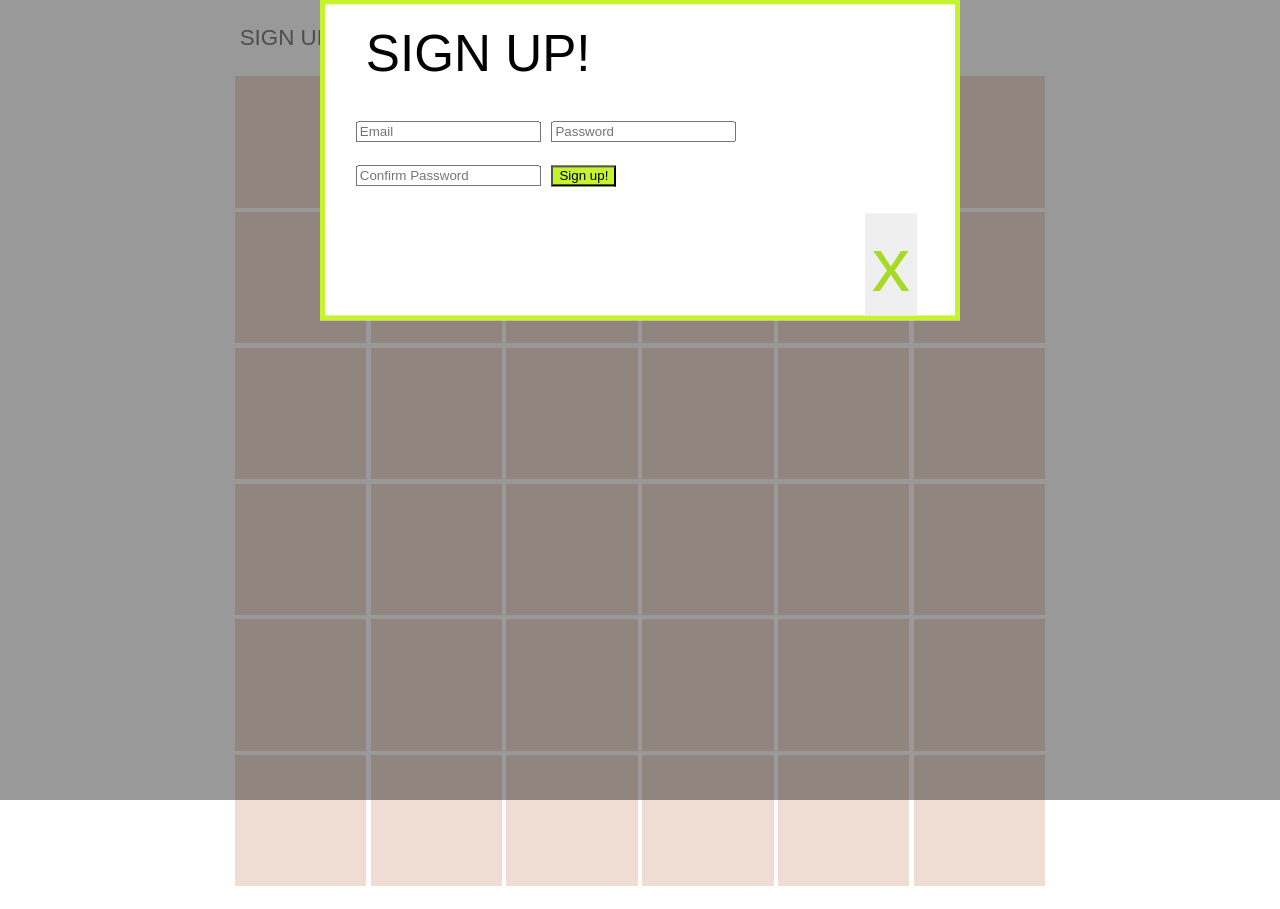
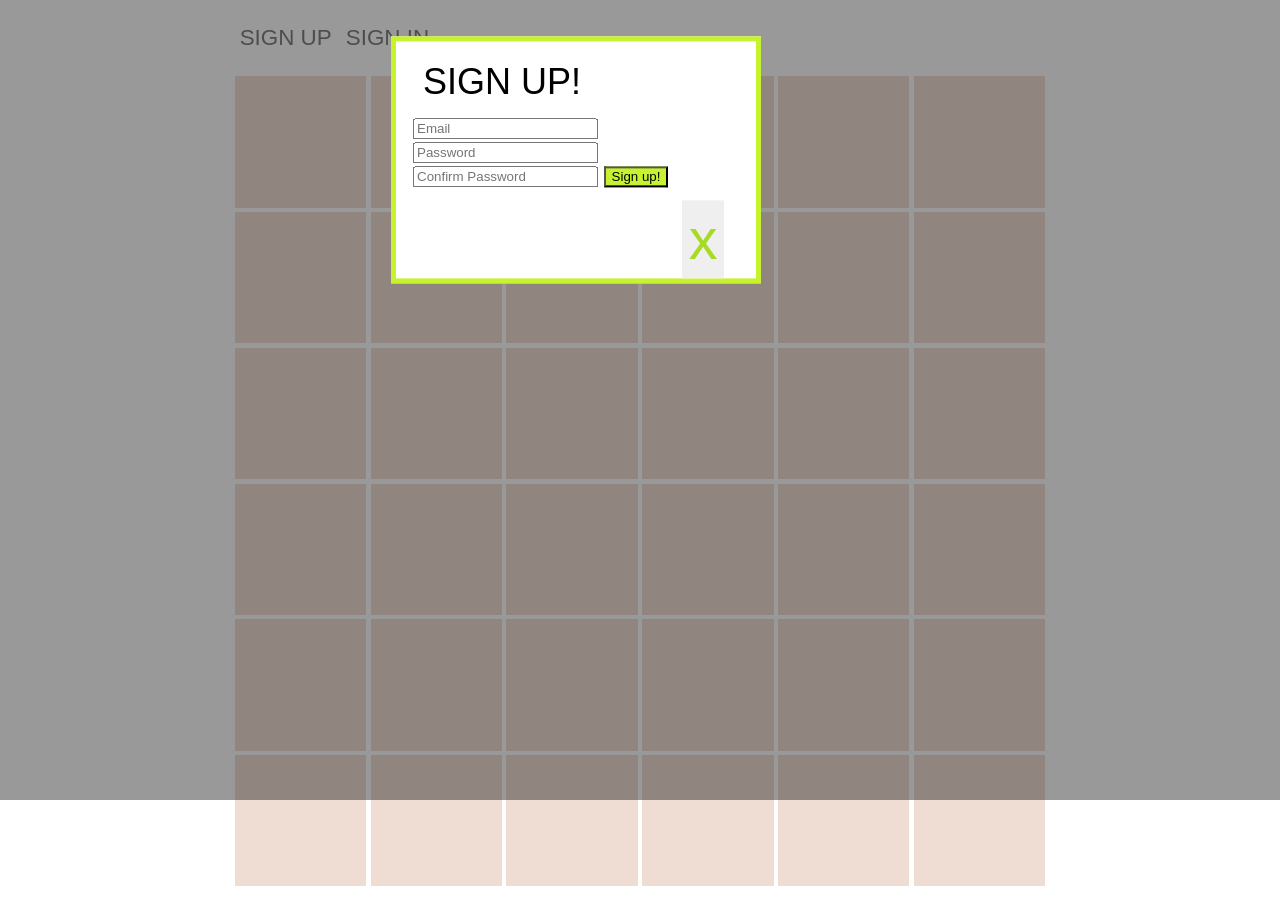
Before and after one commit to rachaelmillerdesign/memory-game, a website built with webpack: page index.html in a window 1280 px wide. Both pictures are taken after a click on the link "SIGN UP". Built offline with nearby package versions, Linux system fonts and the light colour scheme.

Commit message:
adjusting @media size of modals

```diff
--- a/assets/styles/index.scss
+++ b/assets/styles/index.scss
@@ -1,4 +1,5 @@
 @import url('https://fonts.googleapis.com/css?family=Josefin+Sans');
+
 .maxWidth {
   // background-color: #f0e4cd;
   position: relative;
@@ -116,12 +117,20 @@ img, img.scale-with-grid { outline: 0; max-width: 100%; height: auto; }
   padding: 5vw, 2vw, 2vw, 2vw;
   -webkit-margin: 0;
   // width: 500px;
-  max-width: 60%; /* Could be more or less, depending on screen size */
+  max-width: 50%; /* Could be more or less, depending on screen size */
   z-index: 100;
-  left: 50%;
+  left: 45%;
   top: 20%;
   /* Use this for centering if unknown width/height */
   transform: translate(-50%, -50%);
+}
+
+
+@media only screen and (max-width: 1500px) and (min-width: 900px) {
+  .border {
+    font-size: 20px;
+    max-width: 360px;
+  }
 }
 
 /* The Modal (background) */
@@ -146,9 +155,9 @@ img, img.scale-with-grid { outline: 0; max-width: 100%; height: auto; }
   border-width: thick;
   padding: 5px;
   font-family: 'Josefin', sans-serif;;
-  font-size: 5vw;
+  font-size: 4vw;
   font-weight: 400;
-  max-width: 60%; /* Could be more or less, depending on screen size */
+  max-width: 40%; /* Could be more or less, depending on screen size */
   z-index: 100;
   left: 50%;
   top: 20%;
@@ -160,11 +169,11 @@ img, img.scale-with-grid { outline: 0; max-width: 100%; height: auto; }
 .close {
   color: #aaa;
   // float: right;
-  font-size: 6vw;
-  font-weight: 400;
+  font-size: 4.5vw;
+  font-weight: 500;
   float: right;
   padding: .5vw;
-  margin-right: 3vw;
+  margin-right: 2.5vw;
   color: #a7db23;
   border: none;
 }
@@ -205,6 +214,12 @@ legend {
   -webkit-padding-start: 5px;
 }
 
+@media only screen and (max-width: 1500px) and (min-width: 900px) {
+  legend {
+  font-size: 36px;
+  }
+}
+
 fieldset {
   border: 0;
   min-width: 0;
@@ -213,50 +228,3 @@ fieldset {
 body:not(:-moz-handler-blocked) fieldset {
   display: table-cell;
 }
-
- // ~~~~~~~~~~~~~~~~~~~~~
- // FLIP CARDS
- // ~~~~~~~~~~~~~~~~~~~~~
-
- /* entire container, keeps perspective */
- // .flip-container {
- // 	perspective: 1000px;
- // }
- // 	/* flip the pane when hovered */
- // 	.flip-container:hover .flipper, .flip-container.click .flipper {
- // 		transform: rotateY(180deg);
- // 	}
- //
- // .flip-container, .front, .back {
- // 	width: 320px;
- // 	height: 480px;
- // }
- //
- // /* flip speed goes here */
- // .flipper {
- // 	transition: 0.6s;
- // 	transform-style: preserve-3d;
- //
- // 	position: relative;
- // }
- //
- // /* hide back of pane during swap */
- // .front, .back {
- // 	backface-visibility: hidden;
- //
- // 	position: absolute;
- // 	top: 0;
- // 	left: 0;
- // }
- //
- // /* front pane, placed above back */
- // .front {
- // 	z-index: 2;
- // 	/* for firefox 31 */
- // 	transform: rotateY(0deg);
- // }
- //
- // /* back, initially hidden pane */
- // .back {
- // 	transform: rotateY(180deg);
- // }
```
